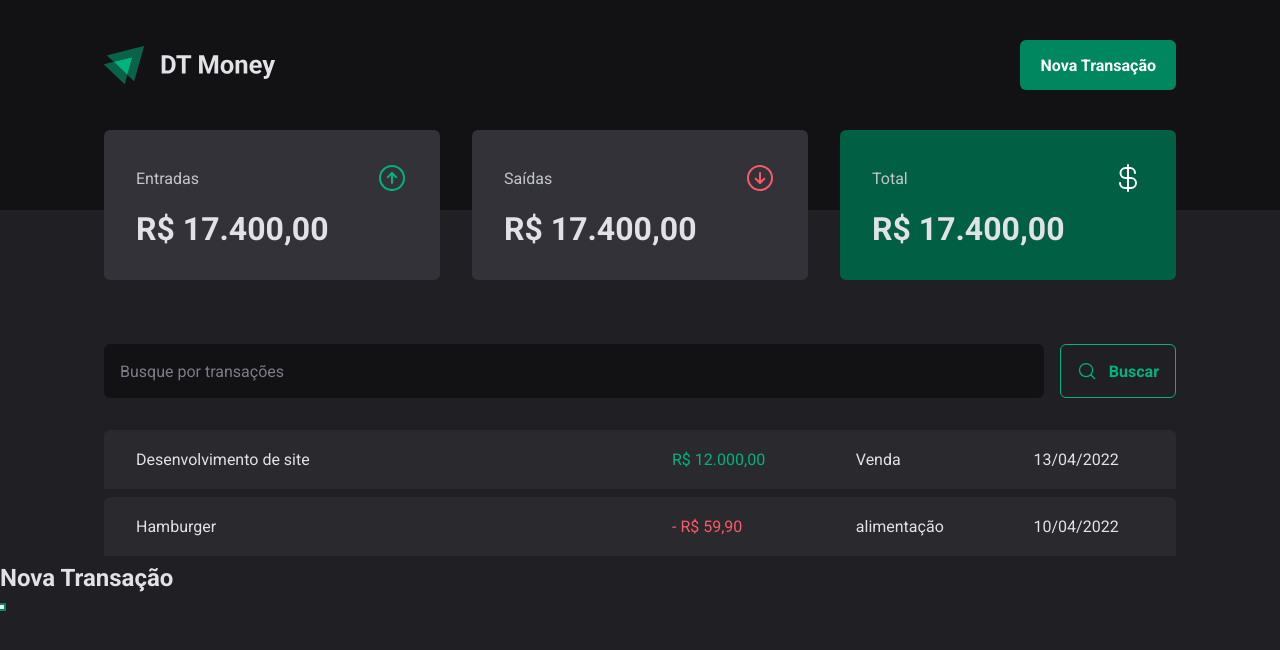
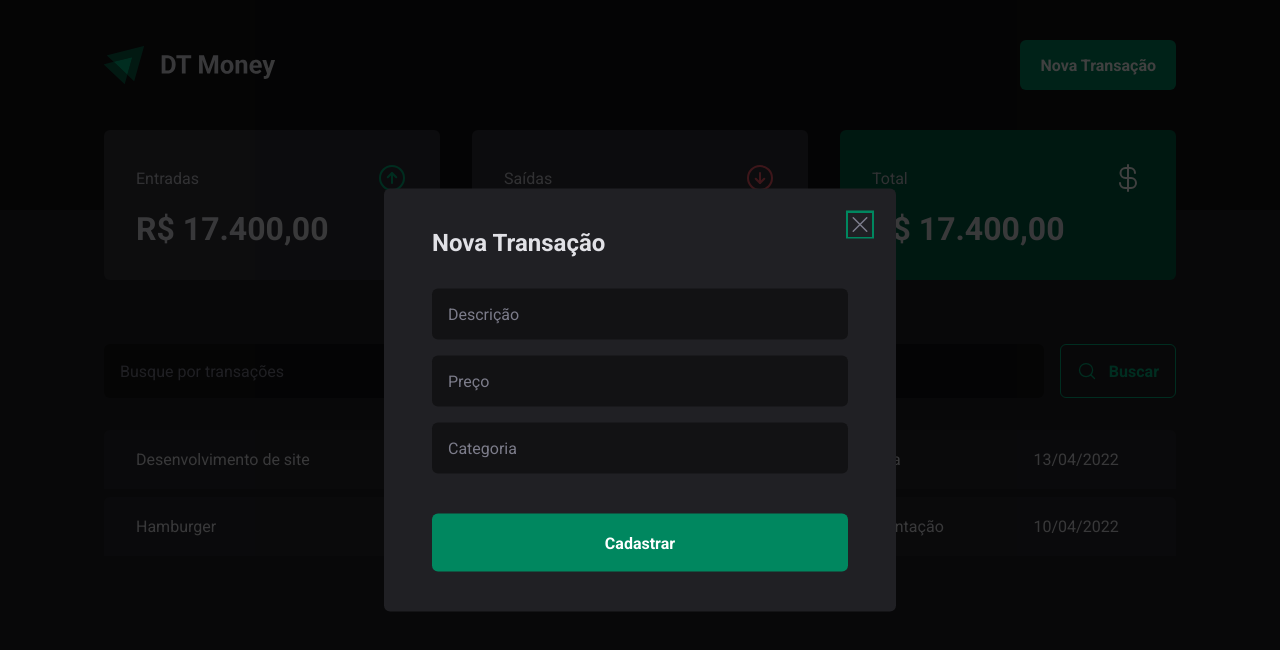
Before and after one commit to leandrotune/03-dt-money, a React (Vite) app: page / in a window 1280 px wide. Both pictures are taken after a click on the button "Nova Transação". Shown: the top 650 px of the page. Built offline with nearby package versions, Linux system fonts and the light colour scheme.

Commit message:
Modal acessível de nova transação, estilizado

```diff
--- a/src/components/Header/index.tsx
+++ b/src/components/Header/index.tsx
@@ -2,6 +2,7 @@
 import * as Dialog from '@radix-ui/react-dialog';
 
 import { HeaderContainer, HeaderContent, NewTransactionButton } from './styles'
+import { NewTransactionModal } from '../NewTransactionModal';
 
 export function Header() {
   return(
@@ -10,18 +11,12 @@
         <img src={logoImg} alt="" />
 
         <Dialog.Root>
-            <Dialog.Trigger asChild>
-              <NewTransactionButton> Nova Transação</NewTransactionButton>
-            </Dialog.Trigger>
+          <Dialog.Trigger asChild>
+            <NewTransactionButton>Nova Transação</NewTransactionButton>
+          </Dialog.Trigger>
 
-            <Dialog.Portal>
-              <Dialog.Overlay />
+          <NewTransactionModal />
 
-              <Dialog.Content>
-                <Dialog.Title>Nova Transação</Dialog.Title>
-                <Dialog.Close />
-              </Dialog.Content>
-            </Dialog.Portal>
         </Dialog.Root>
       </HeaderContent>
     </HeaderContainer>
--- /dev/null
+++ b/src/components/NewTransactionModal/index.tsx
@@ -0,0 +1,29 @@
+import * as Dialog from '@radix-ui/react-dialog';
+import { X } from 'phosphor-react';
+import { CloseButton, Content, Overlay } from './styles';
+
+export function NewTransactionModal() {
+  return(
+    <Dialog.Portal>
+      <Overlay />
+
+      <Content>
+        <Dialog.Title>Nova Transação</Dialog.Title>
+
+        <CloseButton>
+          <X size={24}/>
+        </CloseButton>
+
+        <form action="">
+          <input type="text" placeholder="Descrição" required/>
+          <input type="number" placeholder="Preço" required/>
+          <input type="text" placeholder="Categoria" required/>
+
+          <button type='submit'>
+            Cadastrar
+          </button>
+        </form>
+      </Content>
+    </Dialog.Portal>
+  )
+}
--- /dev/null
+++ b/src/components/NewTransactionModal/styles.ts
@@ -0,0 +1,70 @@
+import styled from "styled-components";
+import * as Dialog from '@radix-ui/react-dialog';
+
+export const Overlay = styled(Dialog.Overlay)`
+   position: fixed;
+   width: 100vw;
+   height: 100vh;
+   inset: 0;
+   background: rgba(0, 0, 0, 0.75);
+`;
+
+export const Content = styled(Dialog.Content)`
+   min-width: 32rem;
+   border-radius: 6px;
+   padding: 2.5rem 3rem;
+   background: ${props => props.theme["gray-800"]};
+
+   position: fixed;
+   top: 50%;
+   left: 50%;
+   transform: translate(-50%, -50%);
+
+   form {
+    margin-top: 2rem;
+
+    display: flex;
+    flex-direction: column;
+    gap: 1rem;
+
+    input {
+      border-radius: 6px;
+      border: 0;
+      background: ${props => props.theme["gray-900"]};
+      color: ${props => props.theme["gray-300"]};
+      padding: 1rem;
+
+      &::placeholder {
+        color: ${props => props.theme["gray-500"]};
+      }
+    }
+
+    button[type="submit"] {
+      height: 58px;
+      border: 0;
+      background: ${props => props.theme["green-500"]};
+      color: ${props => props.theme.white};
+      font-weight: bold;
+      padding: 0 1.5rem;
+      border-radius: 6px;
+      margin-top: 1.5rem;
+      cursor: pointer;
+
+      &:hover {
+        background: ${props => props.theme["green-700"]};
+        transition: background-color 0.2s;
+      }
+    }
+   }
+`;
+
+export const CloseButton = styled(Dialog.Close)`
+  position: absolute;
+  background: transparent;
+  border: 0;
+  top: 1.5rem;
+  right: 1.5rem;
+  line-height: 0;
+  cursor: pointer;
+  color: ${props => props.theme["gray-500"]};
+`;
```
